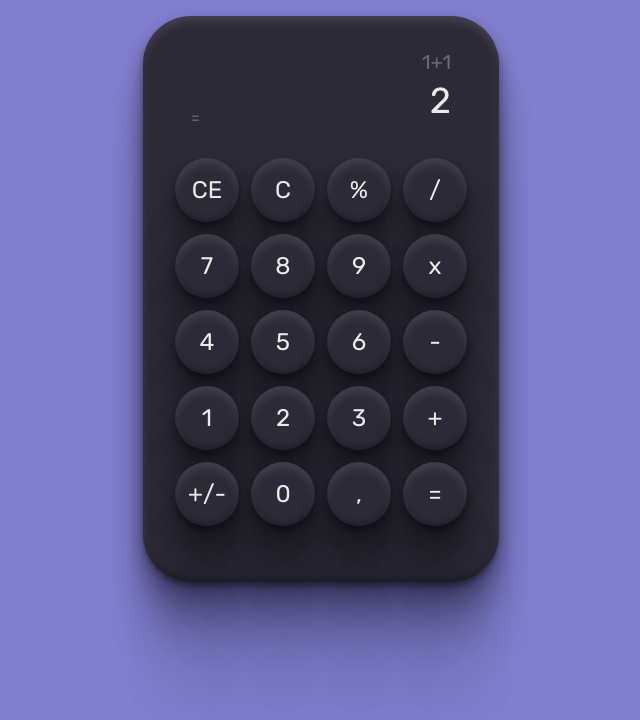
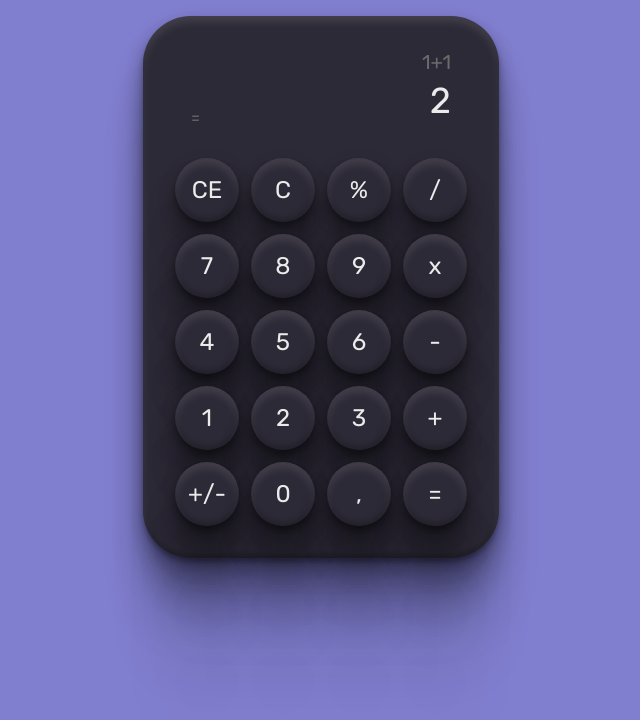
Before and after one commit to GabrielMatoss/calculadora-react-ts, a React (Vite) app: page / in a window 1280 px wide. Shown: the top 720 px of the page, without its empty margins (319-959 px from the left). Built offline with nearby package versions, Linux system fonts and the light colour scheme.

Commit message:
iniciando na logica da calculadora

```diff
--- a/src/components/Calculadora.styles.ts
+++ b/src/components/Calculadora.styles.ts
@@ -2,7 +2,7 @@ import styled from "styled-components";
 
 export const CalculadoraContainer = styled.main`
   max-width: 22.25rem;
-  height: 35.37rem;
+  //height: 35.37rem;
 
   background-color: ${(props) => props.theme["background-calculator"]};
 
--- a/src/components/Calculadora.tsx
+++ b/src/components/Calculadora.tsx
@@ -12,9 +12,10 @@ export function Calculadora() {
   function handleClick(event: any) {
     let keyButton = event.target.name;
     //aparentemente eu vou ter que pegar os valores de formas diferentes para cada click
-    keyButton;
+
     switch (keyButton) {
       case "+":
+       console.log(keyButton)
         break;
       case "-":
         console.log("O menos funcionando:", keyButton);
```
